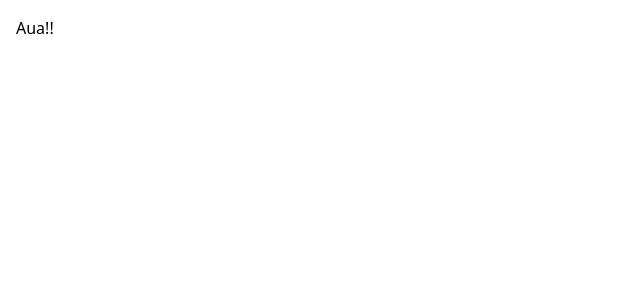
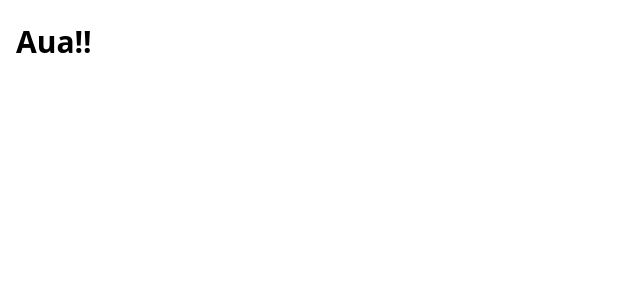
Before and after one commit to carlostrujilloneyra/keffir-oro-blanco, a Next.js app: page / in a window 1280 px wide. Shown: the top 300 px of the page, without its empty margins (0-640 px from the left). Built offline with nearby package versions, Linux system fonts and the light colour scheme.

Commit message:
chore: Agregando mejores practicas en los archivos de ESLint y configuraciones

```diff
--- a/postcss.config.js
+++ b/postcss.config.js
@@ -1,6 +1,6 @@
-module.exports = {
-  plugins: {
-    tailwindcss: {},
-    autoprefixer: {},
-  },
+import tailwindcss from 'tailwindcss'
+import autoprefixer from 'autoprefixer'
+
+export default {
+  plugins: [tailwindcss(), autoprefixer()],
 }
--- a/src/app/page.tsx
+++ b/src/app/page.tsx
@@ -3,7 +3,7 @@
 export default function HomePage() {
   return (
     <>
-      <h1>Aua!!</h1>
+      <h1 className='mt-2 text-3xl font-bold'>Aua!!</h1>
     </>
   );
 }
--- /dev/null
+++ b/tsconfig.eslint.json
@@ -0,0 +1,4 @@
+{
+  "extends": "./tsconfig.json",
+  "include": ["next-env.d.ts", "**/*.ts", "**/*.tsx"]
+}
```
Also changed, not shown: tsconfig.json (+8 -10 lines), .eslintrc.js, 1 other file (tests, documents, lock files or other folders).
